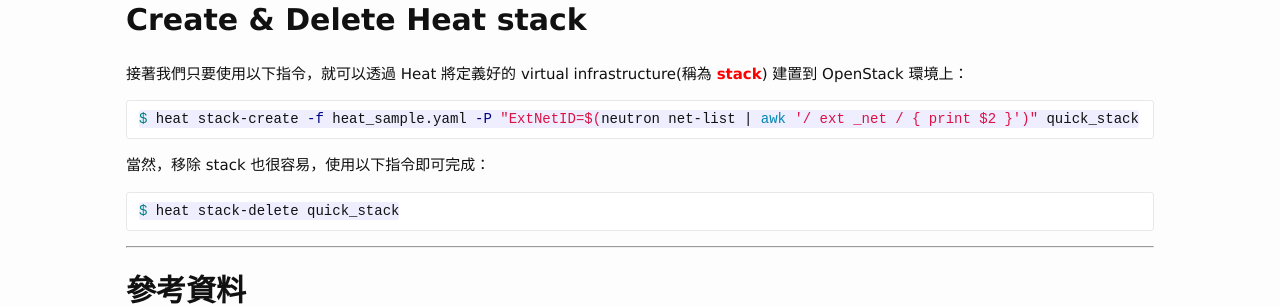
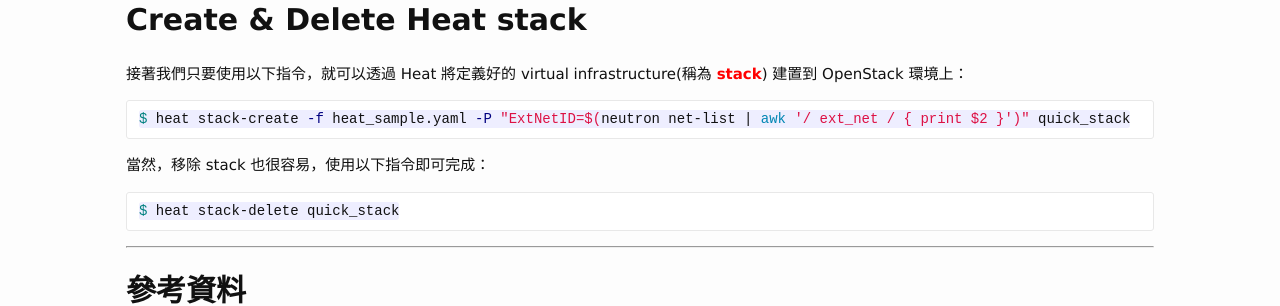
Before and after one commit to casper2048/godleon.github.io, a Jekyll site: the page built from _posts/2015-09-12-Use-Heat-To-Verify-OpenStack.md, in a window 1280 px wide and 900 px high, scrolled down 5172 px. Shown: the part 149-455 px from the top of the window. Built offline with Jekyll 4.4.1, drawn with Linux system fonts in a browser that asks for light colours; Markdown is read by kramdown in place of the engine named in the settings; comment, search, counter and statistics services are not loaded.

````diff
--- a/_posts/2015-09-12-Use-Heat-To-Verify-OpenStack.md
+++ b/_posts/2015-09-12-Use-Heat-To-Verify-OpenStack.md
@@ -259,7 +259,7 @@ Create & Delete Heat stack
 接著我們只要使用以下指令，就可以透過 Heat 將定義好的 virtual infrastructure(稱為 **<font color='red'>stack</font>**) 建置到 OpenStack 環境上：
 
 ```bash
-$ heat stack-create -f heat_sample.yaml -P "ExtNetID=$(neutron net-list | awk '/ ext _net / { print $2 }')" quick_stack
+$ heat stack-create -f heat_sample.yaml -P "ExtNetID=$(neutron net-list | awk '/ ext_net / { print $2 }')" quick_stack
 ```
 
 當然，移除 stack 也很容易，使用以下指令即可完成：
````
